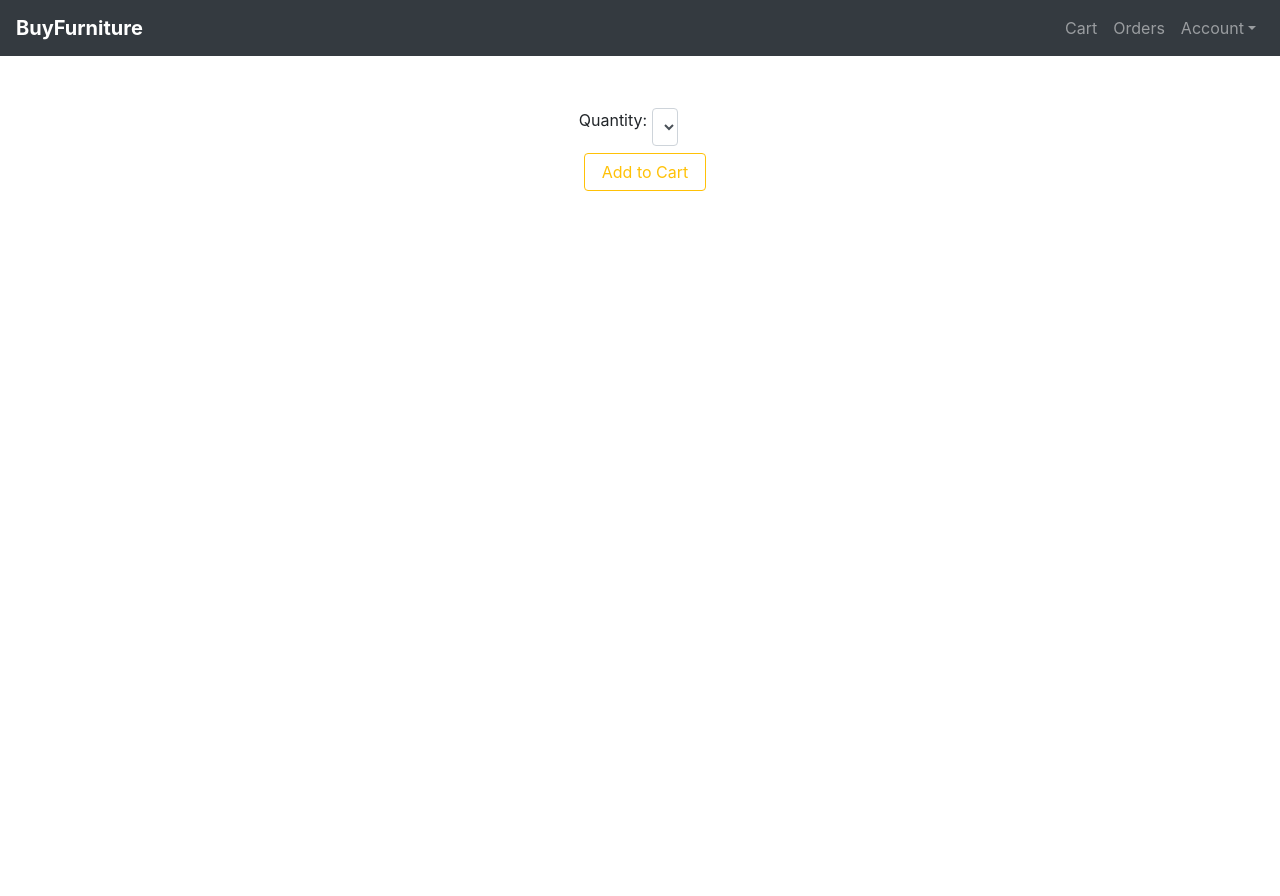
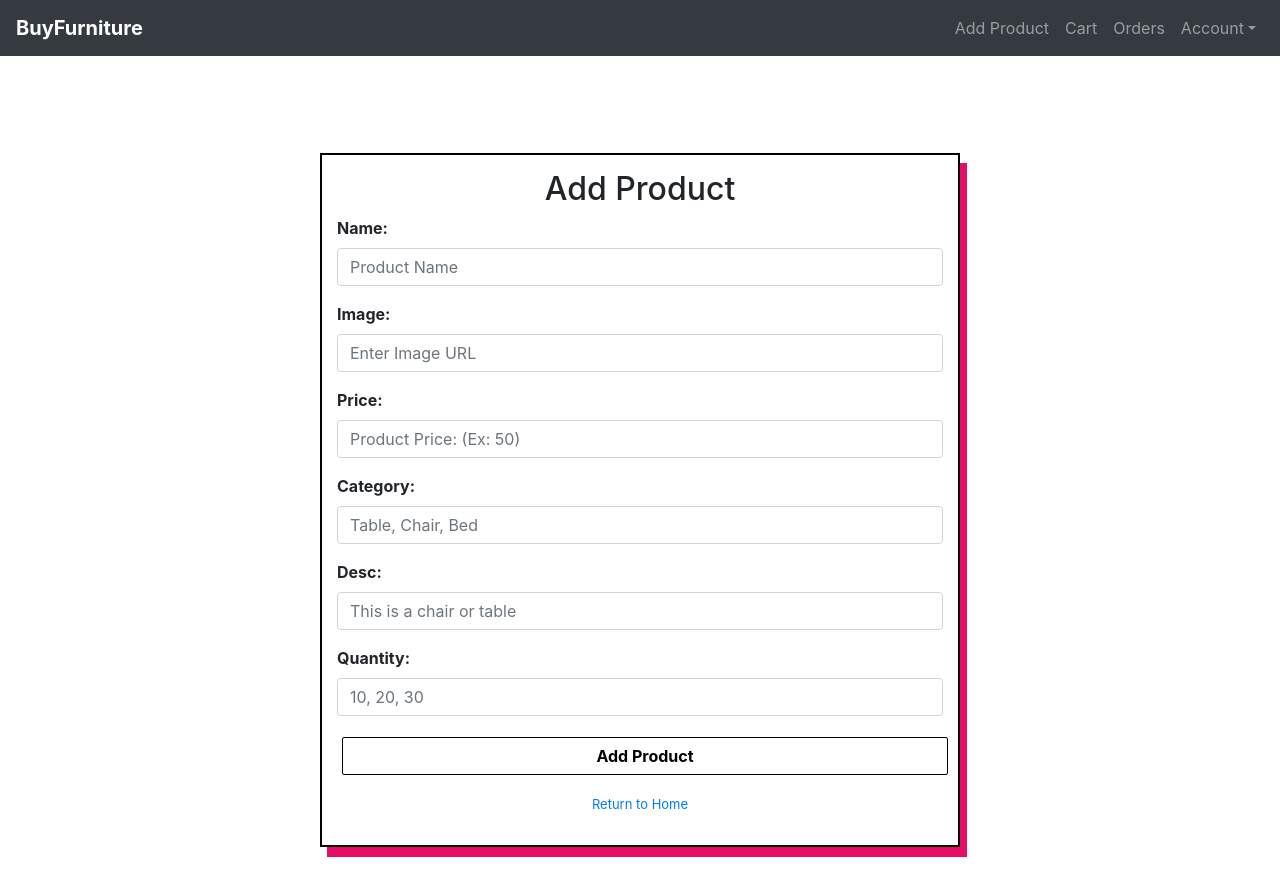
Before and after one commit to av-2599/e-commerce-Website, a React (Create React App) app in the folder Project/frontend/: page /add in a window 1280 px wide. Shown: the top 896 px of the page. Built offline with nearby package versions, Linux system fonts and the light colour scheme; no server answers; sample sign-in values are in the browser's storage.

Commit message:
Final changes

```diff
--- a/Project/frontend/src/App.js
+++ b/Project/frontend/src/App.js
@@ -12,6 +12,7 @@ import { Home } from './containers/home/home';
 import { Product } from './containers/product/product';
 import { Cart } from './containers/cart/cart';
 import { Orders } from './containers/orders/orders';
+import { Add } from './containers/add/add';
 import './App.css';
 
 function App() {
@@ -27,6 +28,7 @@ function App() {
           <Route path="/register" component={ Register } />
           <Route path="/cart" component={ Cart } />
           <Route path="/orders" component={ Orders } />
+          <Route path="/add" component={ Add } />
           <Route path="/:productId" component={ Product } />
           <Route path="/" component={ Home } />
         </Switch>
--- a/Project/frontend/src/components/navbar/navbar.jsx
+++ b/Project/frontend/src/components/navbar/navbar.jsx
@@ -40,6 +40,9 @@ export const NavBar = () => {
                 </Nav>
                 <Nav navbar>
                     <NavItem>
+                        <NavLink href="/add">Add Product</NavLink>
+                    </NavItem>
+                    <NavItem>
                         <NavLink href="/cart">Cart</NavLink>
                     </NavItem>
                     <NavItem>
--- /dev/null
+++ b/Project/frontend/src/components/price/price.jsx
@@ -0,0 +1,17 @@
+import React from 'react';
+
+export const Price = ({ products }) => {
+
+    const calculateTotal = () => {
+        let totalPrice = 0;
+        for (let product of products)
+            totalPrice += product.price * product.quantity;
+        return totalPrice;
+    }
+
+    return(
+        <div>
+            <h3>Total Price: ${ calculateTotal() }</h3>
+        </div>
+    );
+}
--- a/Project/frontend/src/config/endpoint.js
+++ b/Project/frontend/src/config/endpoint.js
@@ -44,6 +44,8 @@ export const login = async data => {
 export const register = async data => await callAPI(POST, `/register`, data);
 export const addToCart = async data => await callAPI(POST, `/addCart`, data);
 export const searchProduct = async data => await callAPI(POST, `/searchProduct`, data);
+export const addProduct = async data => await callAPI(POST, `/addProduct/`, data);
+export const getUser = async data => await callAPI(POST, `/getUser`, data);
 
 /**
  * GET REQUEST
--- /dev/null
+++ b/Project/frontend/src/containers/add/add.jsx
@@ -0,0 +1,130 @@
+import React, { useState, useEffect } from 'react';
+import { Link, useHistory } from 'react-router-dom';
+import { Button, Form, FormGroup, Label, Input } from 'reactstrap';
+
+import { getToken } from '../../config/token';
+import { addProduct } from '../../config/endpoint';
+import classes from './add.module.css';
+
+export const Add = () => {
+    const history = useHistory();
+    const [ productName, setProductName ] = useState('');
+    const [ productImage, setProductImage ] = useState('');
+    const [ price, setPrice ] = useState('');
+    const [ category, setCategory ] = useState('');
+    const [ desc, setDesc ] = useState('');
+    const [ quantity, setQuantity ] = useState('');
+
+    useEffect(() => {
+        (async () => {
+            if (!getToken())
+                history.push('/login');
+        })();
+    }, []);
+
+    const submit = async (e) => {
+        e.preventDefault();
+        if (!productName || !productImage || !price || !category || !desc || !quantity)
+            alert('Cant submit. Please enter all fields');
+        else {
+            const body = {
+                product: {
+                    name: productName,
+                    image: productImage,
+                    price: price,
+                    desc: desc,
+                    quantity: quantity
+                }
+            };
+            const { status, data } = await addProduct(body);
+            (status === 201) ? history.push('/') : alert(data.error);
+        }
+    }
+
+    return(
+        <div>
+            <div className={ classes.register }>
+                <div className={ classes.outerCard }>
+                    <div className={ classes.cardContainer }>
+                        <div id={ classes.cardId }>
+                            <h2>Add Product</h2>
+                            <Form onSubmit={ e => submit(e) }>
+                                <FormGroup className={ classes.formFields }>
+                                    <Label for="exampleEmail"><strong>Name:</strong></Label>
+                                    <Input
+                                        className={ classes.inputField }
+                                        type="text"
+                                        name="name"
+                                        placeholder="Product Name"
+                                        value={ productName }
+                                        onChange={ (e) => setProductName(e.target.value)}
+                                    />
+                                </FormGroup>
+                                <FormGroup className={ classes.formFields }>
+                                    <Label for="exampleEmail"><strong>Image:</strong></Label>
+                                    <Input
+                                        className={ classes.inputField }
+                                        type="text"
+                                        name="image"
+                                        placeholder="Enter Image URL"
+                                        value={ productImage }
+                                        onChange={ (e) => setProductImage(e.target.value)}
+                                    />
+                                </FormGroup>
+                                <FormGroup className={ classes.formFields }>
+                                    <Label for="exampleEmail"><strong>Price:</strong></Label>
+                                    <Input
+                                        className={ classes.inputField }
+                                        type="text"
+                                        name="price"
+                                        placeholder="Product Price: (Ex: 50)"
+                                        value={ price }
+                                        onChange={ (e) => setPrice(e.target.value)}
+                                    />
+                                </FormGroup>
+                                <FormGroup className={ classes.formFields }>
+                                    <Label for="examplePassword"><strong>Category:</strong></Label>
+                                    <Input
+                                        className={ classes.inputField }
+                                        type="text"
+                                        name="category"
+                                        placeholder="Table, Chair, Bed"
+                                        value={ category }
+                                        onChange={ (e) => setCategory(e.target.value)}
+                                    />
+                                </FormGroup>
+                                <FormGroup className={ classes.formFields }>
+                                    <Label for="examplePassword"><strong>Desc:</strong></Label>
+                                    <Input
+                                        className={ classes.inputField }
+                                        type="text"
+                                        name="desc"
+                                        placeholder="This is a chair or table"
+                                        value={ desc }
+                                        onChange={ (e) => setDesc(e.target.value)}
+                                    />
+                                </FormGroup>
+                                <FormGroup className={ classes.formFields }>
+                                    <Label for="exampleEmail"><strong>Quantity:</strong></Label>
+                                    <Input
+                                        className={ classes.inputField }
+                                        type="text"
+                                        name="quantity"
+                                        placeholder="10, 20, 30"
+                                        value={ quantity }
+                                        onChange={ (e) => setQuantity(e.target.value)}
+                                    />
+                                </FormGroup>
+                                <Button outline id={ classes.button }><strong>Add Product</strong></Button>
+                                <br />
+                                <div id={ classes.loginLink }>
+                                    <Link to="/">Return to Home</Link>
+                                </div>
+                            </Form>
+                        </div>
+                    </div>
+                </div>
+            </div>
+        </div>
+    );
+}
--- /dev/null
+++ b/Project/frontend/src/containers/add/add.module.css
@@ -0,0 +1,49 @@
+.register {
+    margin-top: 100px;
+    height: 100vh;
+    display: flex;
+}
+
+.cardContainer {
+    width: 50%;
+}
+
+.outerCard {
+    display: flex;
+    justify-content: center;
+    align-items: center;
+    width: 100%;
+}
+
+#cardId {
+    padding: 15px;
+    border: 2px solid black;
+    border-radius: 0px;
+    box-shadow: 7px 10px #e50c68;
+}
+
+#button {
+    color: black;
+    border: 1px solid black;
+    border-radius: 2px;
+}
+
+#button:hover {
+    color: white;
+    border-radius: 2px;
+    background-color: black;
+}
+
+.formFields {
+    text-align: left;
+}
+
+.inputField:focus {
+    border: 1px solid black;
+    box-shadow: 3px 3px;
+}
+
+#loginLink {
+    padding: 15px;
+    font-size: small;
+}
--- a/Project/frontend/src/containers/cart/cart.jsx
+++ b/Project/frontend/src/containers/cart/cart.jsx
@@ -5,6 +5,7 @@ import { Button } from 'reactstrap';
 import { getUserCart, getSpecificProduct, updateUserCart, deleteUserCart, checkout } from '../../config/endpoint';
 import { getToken } from '../../config/token';
 import { List } from '../../components/list/list';
+import { Price } from '../../components/price/price';
 import classes from './cart.module.css';
 
 export const Cart = () => {
@@ -65,6 +66,18 @@ export const Cart = () => {
         console.log(data);
     }
 
+    const getPriceAndQuantity = () => {
+        let priceQuantity = [];
+        for (let product of cart) {
+            priceQuantity.push({
+                price: product.price,
+                quantity: product.userQuantity
+            });
+        }
+
+        return priceQuantity;
+    }
+
     const createList = () => {
         let displayList = [];
         for (let element of cart)
@@ -85,6 +98,7 @@ export const Cart = () => {
             </div>
             <div id={ classes.checkout }>
                 <div id={ classes.checkoutButton }>
+                    <Price products={ getPriceAndQuantity() }/>
                     <Button outline color="warning" onClick={ e => onCheckout() }>Checkout</Button>
                 </div>
             </div>
--- a/Project/frontend/src/containers/cart/cart.module.css
+++ b/Project/frontend/src/containers/cart/cart.module.css
@@ -14,6 +14,7 @@
 }
 
 #checkout {
+    text-align: center;
     display: inline-table;
     width: 50%;
     margin: 10px;
--- a/Project/frontend/src/containers/login/login.jsx
+++ b/Project/frontend/src/containers/login/login.jsx
@@ -3,7 +3,7 @@ import { Link, useHistory } from 'react-router-dom';
 import { Button, Form, FormGroup, Label, Input } from 'reactstrap';
 
 import { EMAIL_REGEX, PWD_REGEX } from '../../config/regex';
-import { login } from '../../config/endpoint';
+import { login, getUser } from '../../config/endpoint';
 import classes from './login.module.css';
 
 export const Login = () => {
@@ -15,8 +15,10 @@ export const Login = () => {
 
     const submit = async (e) => {
         e.preventDefault();
+        if (!email || !password)
+            alert("Please enter all fields to login");
         if (!validEmail || !validPassword)
-            console.log("Can't submit");
+            alert("Please verify your fields");
         else {
             const body = {
                 user: {
@@ -26,8 +28,22 @@ export const Login = () => {
             }
             const { status, data } = await login(body);
 
-            status === 200 ? history.push('/') : console.log(data);
+            status === 200 ? history.push('/') : alert(data.error);
             console.log(data);
+        }
+    }
+
+    const checkUser = async() => {
+        const body = {
+            email
+        }
+
+        const { status, data } = await getUser(body);
+        if (status === 200)
+            setValidEmail(true);
+        else {
+            alert(data.error);
+            setValidEmail(false);
         }
     }
 
@@ -57,6 +73,7 @@ export const Login = () => {
                                     placeholder="example@example.com"
                                     value={ email }
                                     onChange={ e => onEmailChange(e.target.value) }
+                                    onBlur={ () => checkUser() }
                                     valid={ !email ? null : validEmail }
                                     invalid={ !email ? null : !validEmail }
                                 />
--- a/Project/frontend/src/containers/product/product.jsx
+++ b/Project/frontend/src/containers/product/product.jsx
@@ -38,6 +38,7 @@ export const Product = () => {
         <div id={ classes.productContainer }>
             <div id={ classes.innerDivId }>
                 <h1>{ product.name }</h1>
+                <img src={ product.image } alt='Product Image' />
                 <h2>{ product.price }</h2>
                 <h3>{ product.desc }</h3>
                 <QuantityInput
--- a/Project/frontend/src/containers/register/register.jsx
+++ b/Project/frontend/src/containers/register/register.jsx
@@ -21,8 +21,10 @@ export const Register = () => {
 
     const submit = async (e) => {
         e.preventDefault();
+        if (!firstName || !lastName || !email || !password || !phone)
+            alert('Please fill in all fields to register');
         if (!validFirstName || !validLastName || !validEmail || !validPassword || !validPhone)
-            console.log("Can't submit");
+            alert("Can't submit. Please check all your fields");
         else {
             const body = {
                 user: {
@@ -42,8 +44,10 @@ export const Register = () => {
                     }
                 }
                 const { status: loginStatus, data: loginData } = await login(loginBody);
-                (loginStatus === 200) ? history.push('/') : console.log(loginData);
+                (loginStatus === 200) ? history.push('/') : alert(loginData.error);
             }
+            else
+                alert("User already exists");
         }
     }
 
```
Also changed, not shown: Project/frontend/src/components/price/price.module.css (added), 1 other file (tests, documents, lock files or other folders).
